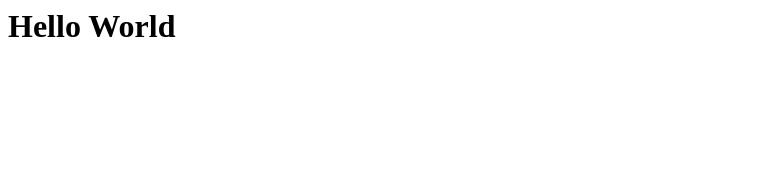
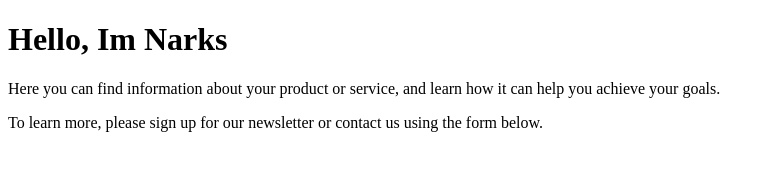
Before and after one commit to codewithalouh/codewithalouh.github.io, a plain HTML site: page index.html in a window 1280 px wide. Shown: the whole page, without its empty margins (0-775 px from the left). Drawn offline with Linux system fonts and the light colour scheme.

Commit message:
Update index.html

```diff
--- a/index.html
+++ b/index.html
@@ -1 +1,20 @@
-<h1>Hello World</h1>
+<!DOCTYPE html>
+
+<html>
+
+<head>
+
+  <title>Narks Uhmm</title>
+
+</head>
+
+<body>
+
+  <h1>Hello, Im Narks</h1>
+
+  <p>Here you can find information about your product or service, and learn how it can help you achieve your goals.</p>
+
+  <p>To learn more, please sign up for our newsletter or contact us using the form below.</p>
+
+
+</html>
```
